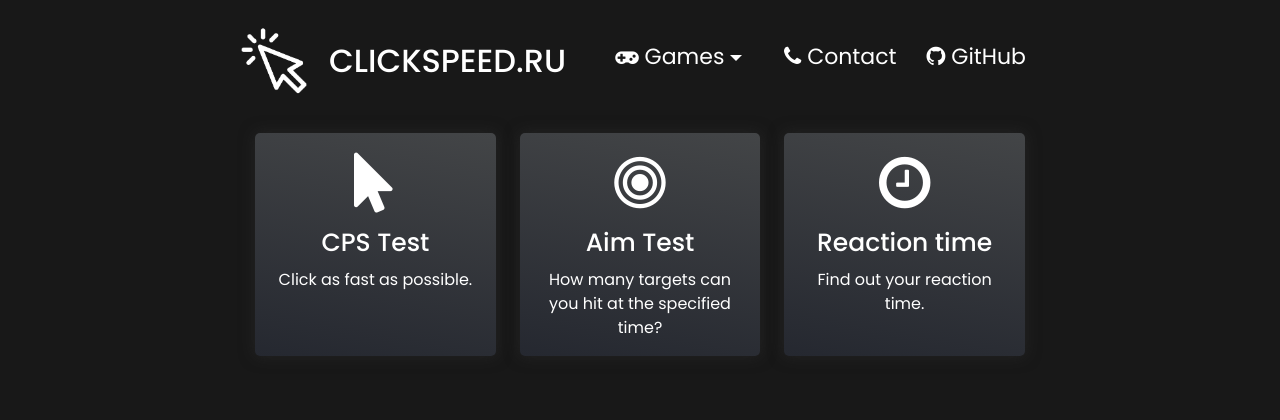
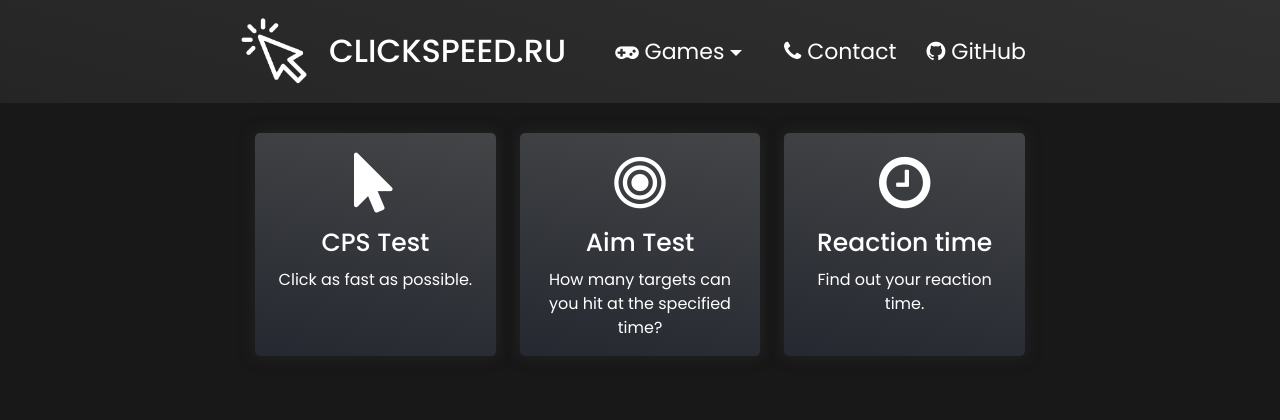
Before and after one commit to S1riyS/CLICKSPEED, a Flask app: page / in a window 1280 px wide. Shown: the top 420 px of the page. Run offline with Flask 2, Linux system fonts and the light colour scheme; parts of the project's set-up code (start-up, migrations or seed data) failed here and were passed over; some libraries are stand-ins or nearby versions.

Commit message:
Logo - link to home page, header refactored

```diff
--- a/app/static/css/base.css
+++ b/app/static/css/base.css
@@ -64,7 +64,10 @@ body::-webkit-scrollbar-thumb {
 
 /*  Header  */
 .header {
-    margin: 25px 0;
+    padding: 15px 0;
+    margin-bottom: 20px;
+    background: rgb(37, 37, 37);
+    background: linear-gradient(15deg, rgba(37, 37, 37, 1) 0%, rgba(48, 48, 48, 1) 100%);
 }
 
 .header .row {
@@ -98,7 +101,7 @@ body::-webkit-scrollbar-thumb {
     font-size: 22px;
     transition: .3s ease;
     display: inline-block;
-    margin: 0 15px 10px 15px;
+    margin: 0 15px;
     color: #ffffff;
 }
 
@@ -194,4 +197,8 @@ body::-webkit-scrollbar-thumb {
     .header .header__logo .img {
         margin-right: 10px;
     }
+
+    .header .header__nav .navigation .item {
+        margin-bottom: 10px;
+    }
 }
--- a/app/templates/base.html
+++ b/app/templates/base.html
@@ -28,10 +28,10 @@
     <header class="header">
         <div class="container-fluid">
             <div class="row">
-                <div class="header__logo col-xl-4 col-lg-5 col-md-12 col-xs-12">
+                <a href="{{ url_for('home_page') }}" class="header__logo col-xl-4 col-lg-5 col-md-12 col-xs-12">
                     <img src="{{ url_for('static', filename='images/logo.png') }}" alt="logo" class="img">
                     <h2 class="name">CLICKSPEED.RU</h2>
-                </div>
+                </a>
                 <div class="header__nav col-xl-8 col-lg-7 col-md-12 col-xs-12">
                     <nav class="navigation">
                         <button type="button" class="item btn dropdown-toggle" data-toggle="dropdown" aria-haspopup="true" aria-expanded="false"><i class="fa fa-gamepad" aria-hidden="true"></i> Games</button>
```
